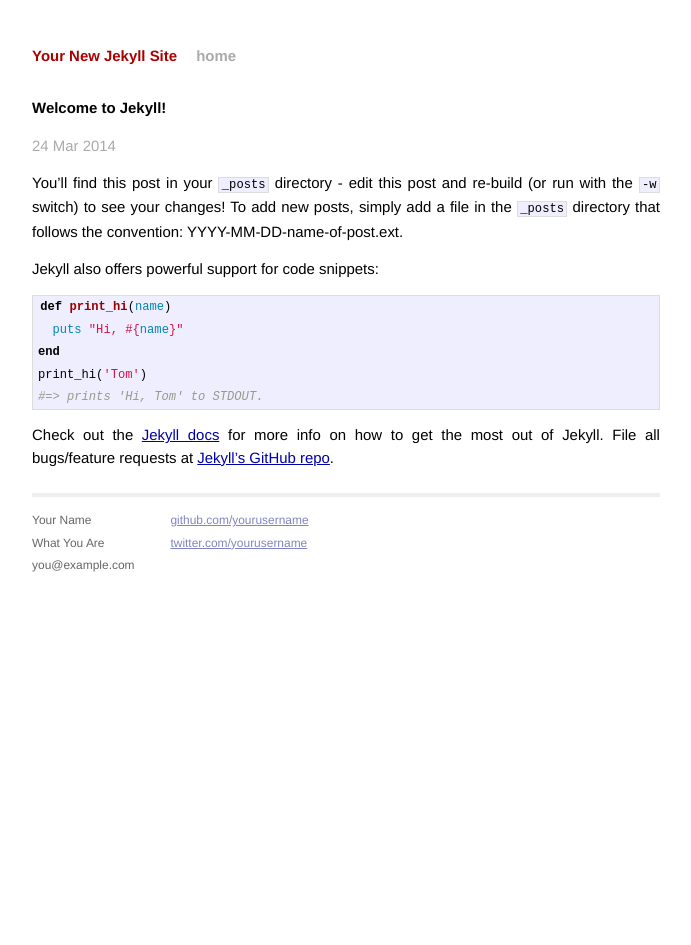
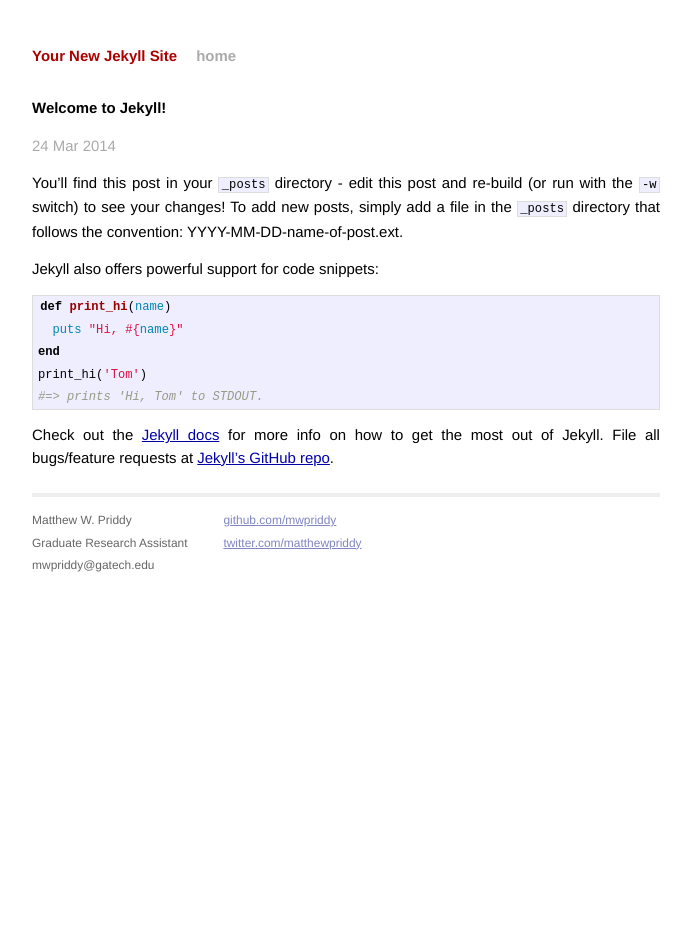
Before and after one commit to mwpriddy/mwpriddy.github.io, a Jekyll site: the page built from _posts/2014-03-24-welcome-to-jekyll.markdown, in a window 1280 px wide. Shown: the whole page, without its empty margins (294-985 px from the left). Built offline with Jekyll 4.4.1, drawn with Linux system fonts in a browser that asks for light colours; Markdown is read by kramdown in place of the engine named in the settings.

Commit message:
Update default.html

```diff
--- a/_layouts/default.html
+++ b/_layouts/default.html
@@ -26,15 +26,15 @@
           <div class="footer">
             <div class="contact">
               <p>
-                Your Name<br />
-                What You Are<br />
-                you@example.com
+                Matthew W. Priddy<br />
+                Graduate Research Assistant<br />
+                mwpriddy@gatech.edu
               </p>
             </div>
             <div class="contact">
               <p>
-                <a href="https://github.com/yourusername">github.com/yourusername</a><br />
-                <a href="https://twitter.com/yourusername">twitter.com/yourusername</a><br />
+                <a href="https://github.com/yourusername">github.com/mwpriddy</a><br />
+                <a href="https://twitter.com/yourusername">twitter.com/matthewpriddy</a><br />
               </p>
             </div>
           </div>
```
